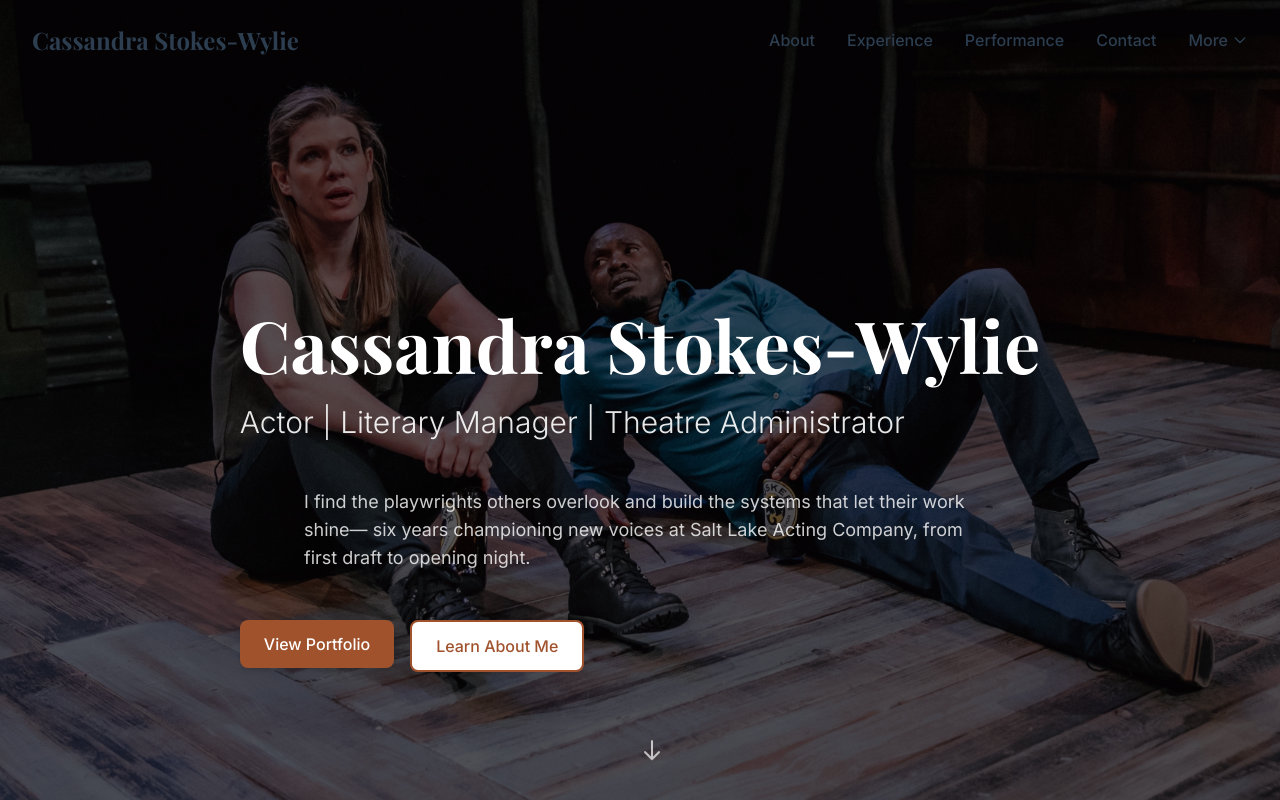
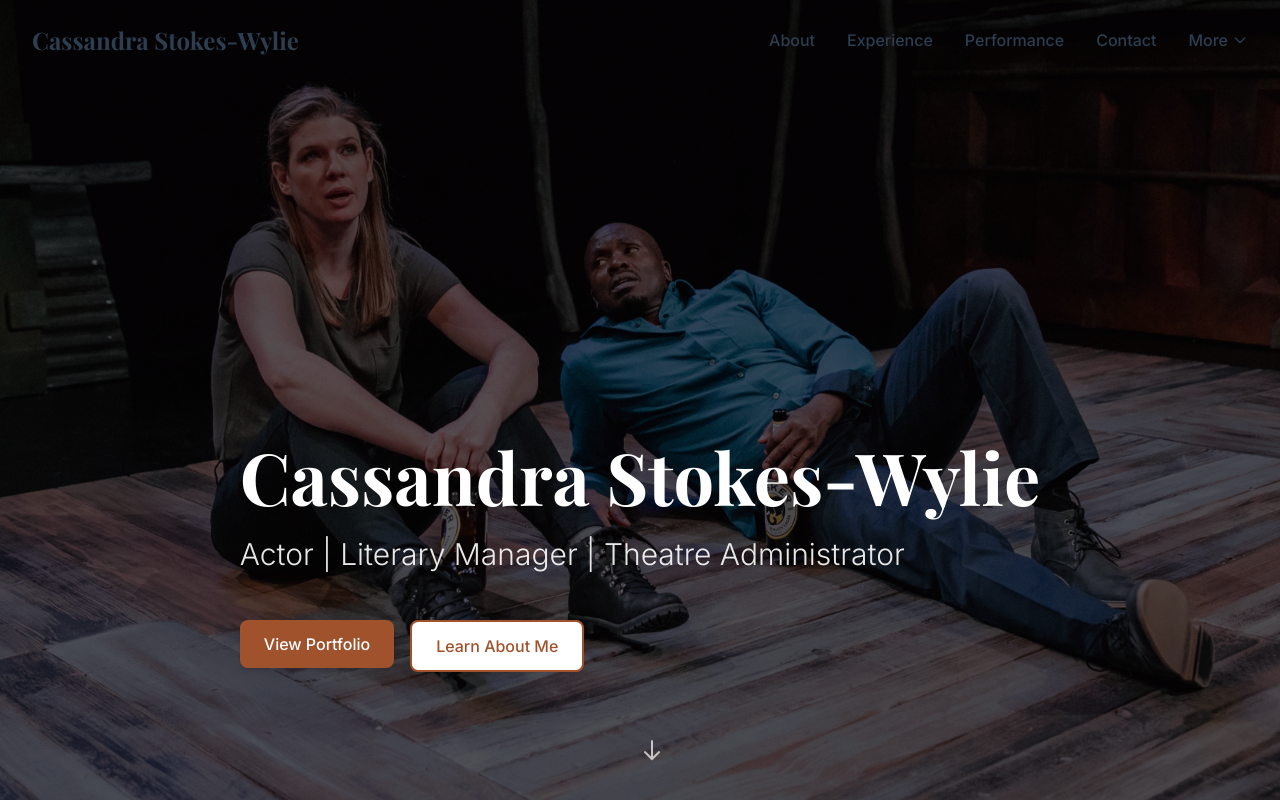
Before and after one commit to topher416/cstokeswylie, a React (Vite) app: page / in a window 1280 px wide. Shown: the top 800 px of the page. Built offline with nearby package versions, Linux system fonts and the light colour scheme.

Commit message:
content(hero): remove descriptive paragraph from hero

```diff
--- a/src/components/Hero.jsx
+++ b/src/components/Hero.jsx
@@ -65,10 +65,7 @@ const Hero = () => {
             Actor | Literary Manager | Theatre Administrator
           </p>
 
-          <p className="text-base md:text-lg text-white/80 max-w-2xl mx-auto mb-10 md:mb-12 leading-relaxed">
-            I find the playwrights others overlook and build the systems that let their work shine—
-            six years championing new voices at Salt Lake Acting Company, from first draft to opening night.
-          </p>
+          {/* Intro paragraph removed per request */}
 
           <div className="flex flex-col sm:flex-row gap-4 justify-start items-start">
             <button
```
